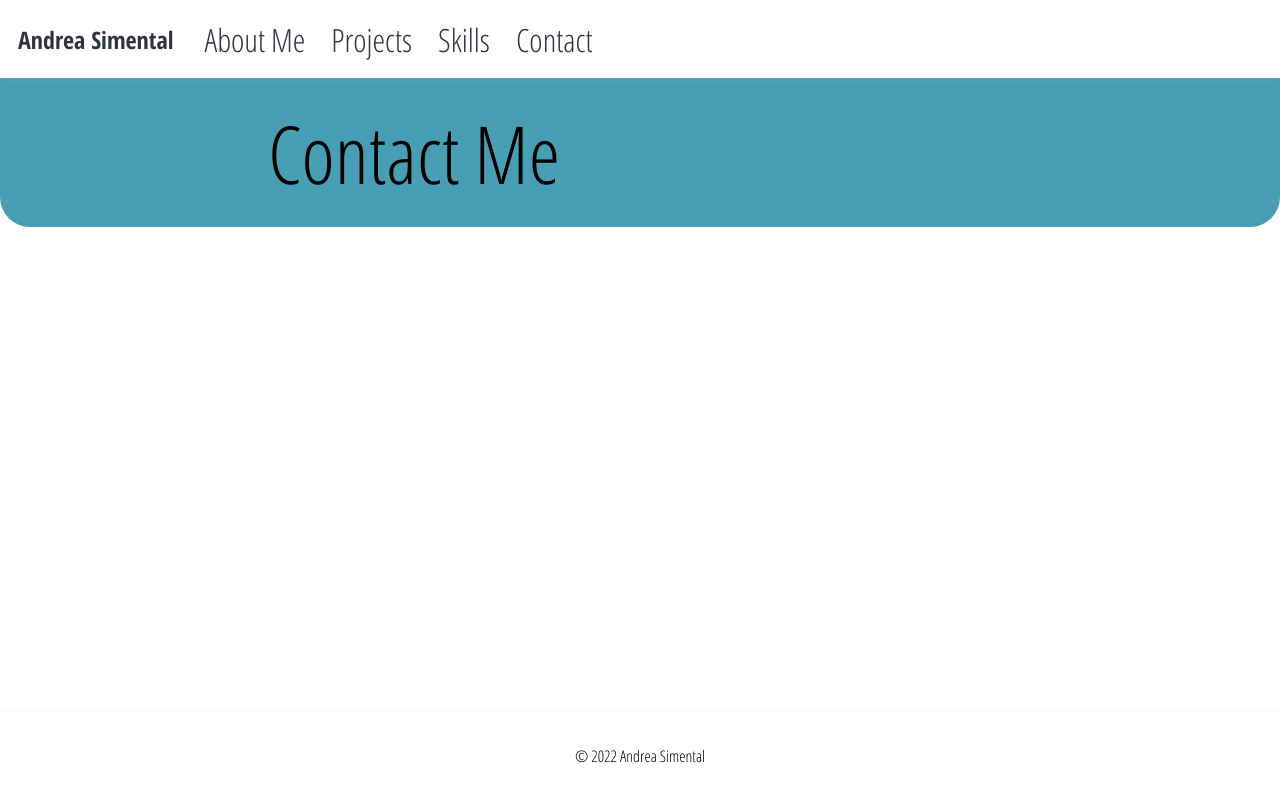
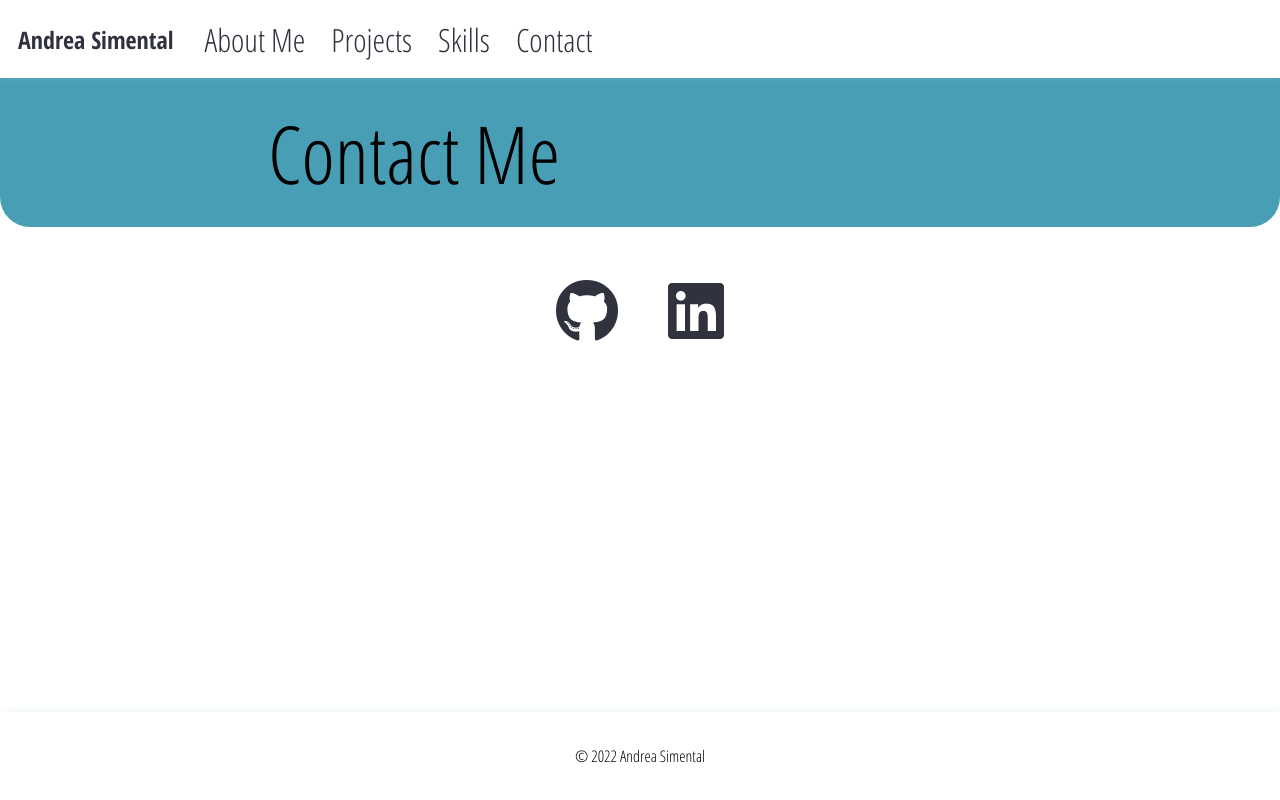
Before and after one commit to anlsim/anlsim.github.io, a React (Create React App) app: page /contact in a window 1280 px wide. Built offline with nearby package versions, Linux system fonts and the light colour scheme.

Commit message:
Added links for contanct

```diff
--- a/src/Pages/Contact/Contact.scss
+++ b/src/Pages/Contact/Contact.scss
@@ -0,0 +1,24 @@
+@use '../../styles/varibles/media.scss' as m;
+@use '../../styles/varibles/fonts' as f;
+
+.contact {
+  display: flex;
+  flex-direction: column;
+  justify-content: center;
+  align-items: center;
+  gap: 20px;
+  margin-inline: var(--inline-margin);
+  margin-top: var( --top-page-margin);
+  &__icon{
+    font-size: f.$f-700;
+    cursor: pointer;
+  }
+}
+
+@media (min-width: m.$tablet) {
+  .contact {
+    flex-direction: row;
+    flex-wrap: wrap;
+    gap: 50px;
+  }
+}
--- a/src/Pages/Contact/ContactMe.tsx
+++ b/src/Pages/Contact/ContactMe.tsx
@@ -1,8 +1,30 @@
 import Hero from "../../Components/Hero/Hero"
+
+import './Contact.scss'
+
 const ContactMe = () => {
   return (
     <div>
       <Hero title={'Contact Me'} />
+      <div className='contact'>
+        <div className='contact__icon'>
+          <a
+            className='contact__icon-color'
+            href='https://github.com/anlsim'
+            target='blank'>
+            <i className='fab fa-github'></i>
+          </a>
+        </div>
+
+        <div className='contact__icon'>
+          <a
+            className='contact__icon-color'
+            href='https://www.linkedin.com/in/andrea-simental/'
+            target='blank'>
+            <i className='fab fa-linkedin'></i>
+          </a>
+        </div>
+      </div>
     </div>
   )
 }
```
